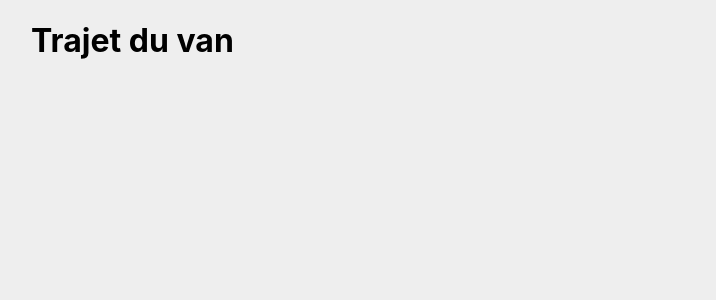
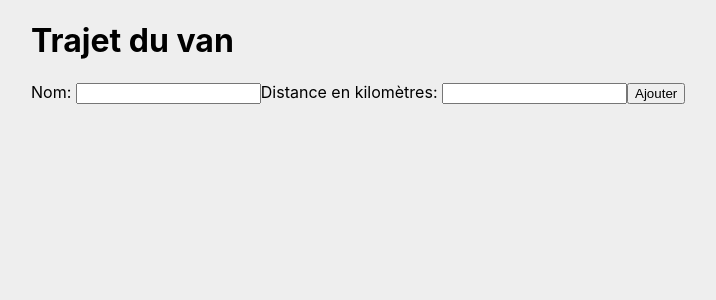
Before and after one commit to Waryen/trajet-vacances, a React (Create React App) app: page / in a window 1280 px wide. Shown: the top 300 px of the page, without its empty margins (161-877 px from the left). Built offline with nearby package versions, Linux system fonts and the light colour scheme.

Commit message:
Ajout d'un formulaire + sauvegarde dans le state et localstorage

```diff
--- a/src/App.js
+++ b/src/App.js
@@ -1,14 +1,32 @@
 import React from 'react'
+import {Form} from './components/formulaire/form.component'
 import './App.css'
 
 class App extends React.Component {
 
   // Constructeur
-  constructor() {
-    super()
+  constructor(props) {
+    super(props)
     this.state = {
-      lieux: []
+      lieu: [],
+      km: []
     }
+  }
+
+  // Modifcations du state
+  handleChange = (e) => {
+    const name = e.target.name;
+
+    this.setState({
+      [name]: e.target.value
+    },
+    this.saveLocal
+    );
+  }
+
+  // Sauvegarder le state dans localstorage
+  saveLocal = () => {
+    localStorage.setItem('lieu', JSON.stringify(this.state))
   }
 
   render() {
@@ -17,6 +35,9 @@ class App extends React.Component {
     return (
       <div className='App'>
         <h1>Trajet du van</h1>
+        <Form
+          handleChange = {this.handleChange}
+        />
       </div>
     )
   }
--- /dev/null
+++ b/src/components/formulaire/form.component.jsx
@@ -0,0 +1,22 @@
+import React from 'react'
+import './form.styles.css'
+
+export const Form = ({handleChange}) => (
+    <form>
+        <label>Nom: </label>
+        <input
+            className='addName'
+            type='text'
+            name='lieu'
+            onChange={handleChange}
+        />
+        <label>Distance en kilomètres: </label>
+        <input
+            className='addKm'
+            type='number'
+            name='km'
+            onChange={handleChange}
+        />
+        <button type='submit'>Ajouter</button>
+    </form>
+)
```
Also changed, not shown: src/components/formulaire/form.styles.css (added).
